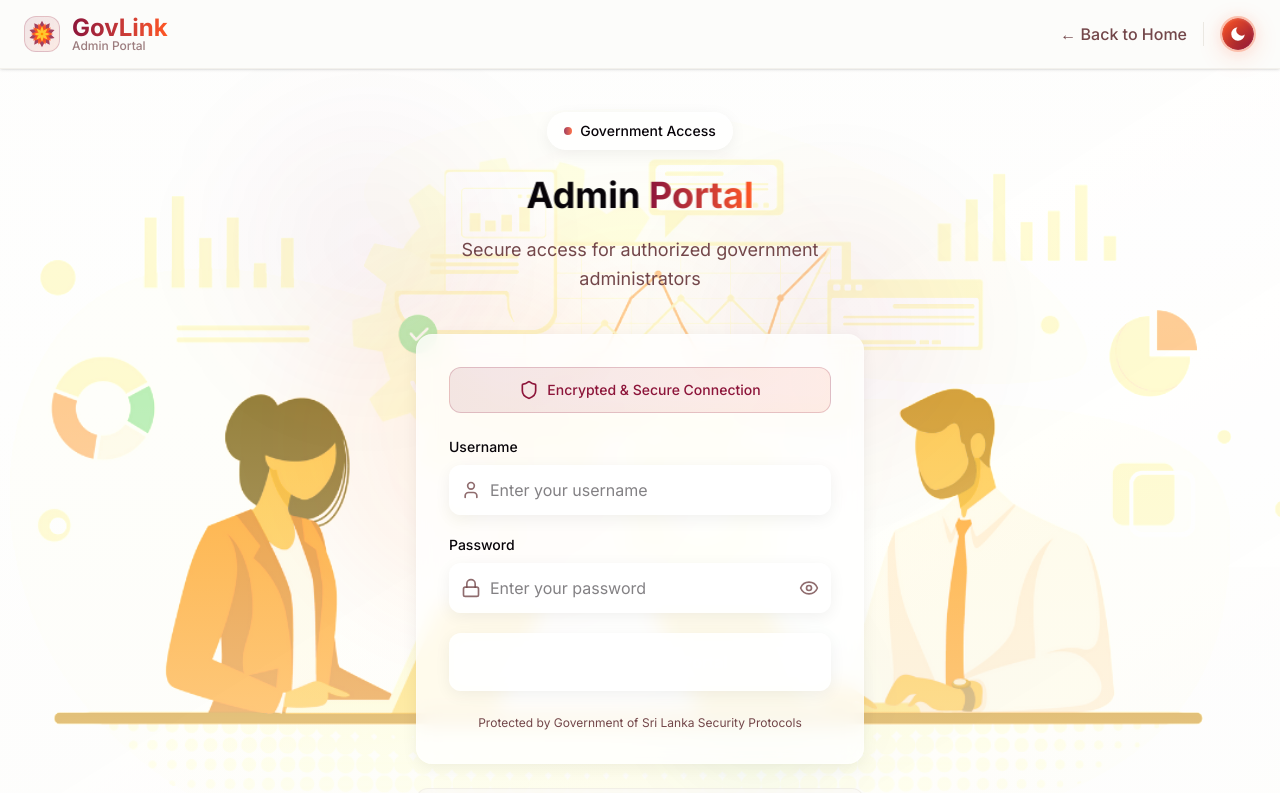
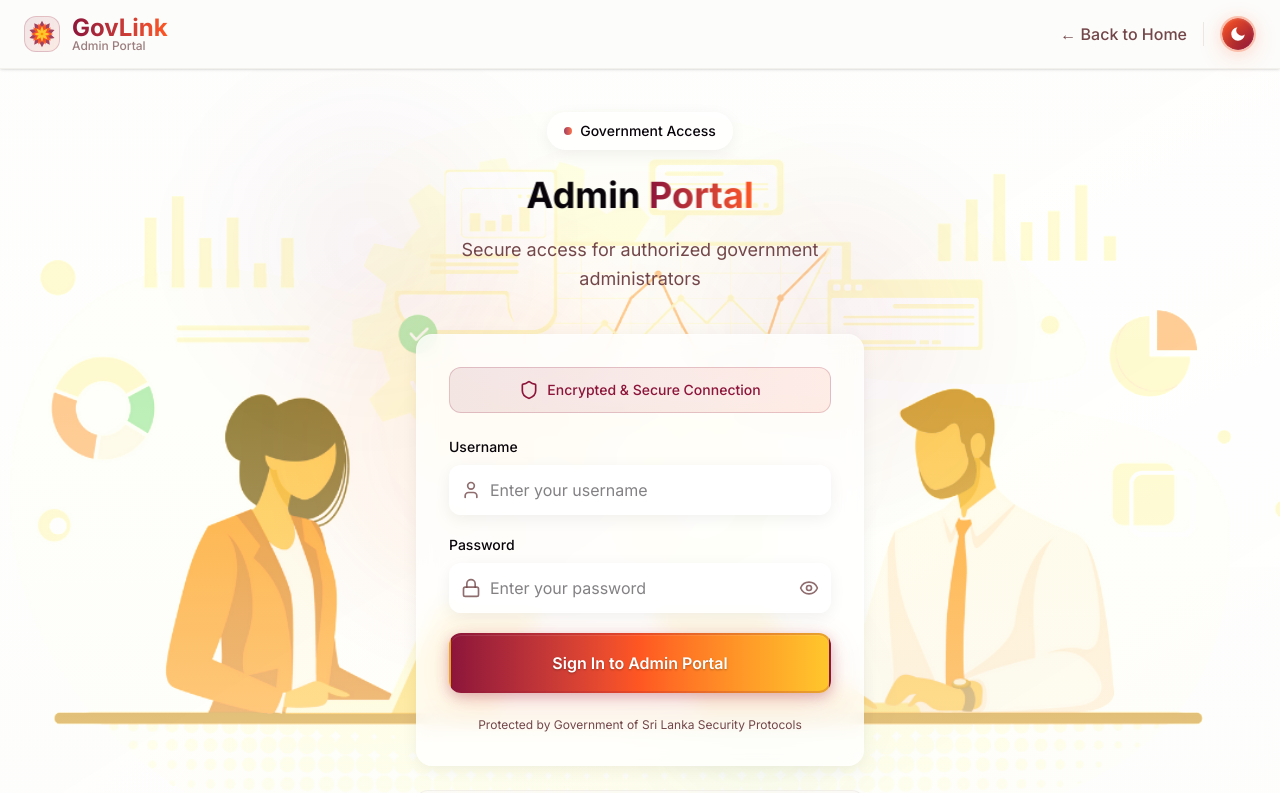
Before and after one commit to XFire2025/XFire_GovLink, a Next.js app: page /admin/login in a window 1280 px wide. Shown: the top 793 px of the page. Built offline with nearby package versions, Linux system fonts and the light colour scheme.

Commit message:
feat: enhance AdminLogin button styling with improved shadows and border effects

```diff
--- a/src/app/admin/login/page.tsx
+++ b/src/app/admin/login/page.tsx
@@ -293,7 +293,11 @@ export default function AdminLogin() {
               <button
                 type="submit"
                 disabled={isLoading}
-                className="w-full bg-gradient-to-r from-[#8D153A] via-[#FF5722] to-[#FFC72C] hover:from-[#FF5722] hover:via-[#8D153A] hover:to-[#FFC72C] text-white font-semibold py-4 px-6 rounded-xl shadow-glow transition-all duration-300 hover:scale-[1.02] hover:shadow-2xl disabled:opacity-50 disabled:cursor-not-allowed disabled:hover:scale-100 modern-card"
+                className="w-full bg-gradient-to-r from-[#8D153A] via-[#FF5722] to-[#FFC72C] hover:from-[#FF5722] hover:via-[#8D153A] hover:to-[#FFC72C] text-white font-semibold py-4 px-6 rounded-xl shadow-lg hover:shadow-2xl transition-all duration-300 hover:scale-[1.02] disabled:opacity-50 disabled:cursor-not-allowed disabled:hover:scale-100 border-2 border-[#8D153A]/20 hover:border-[#8D153A]/40"
+                style={{
+                  boxShadow: '0 4px 14px 0 rgba(141, 21, 58, 0.3), 0 8px 32px rgba(255, 87, 34, 0.15), inset 0 1px 0 rgba(255, 255, 255, 0.1)',
+                  textShadow: '0 1px 2px rgba(0, 0, 0, 0.3)'
+                }}
               >
                 {isLoading ? (
                   <div className="flex items-center justify-center gap-2">
```
